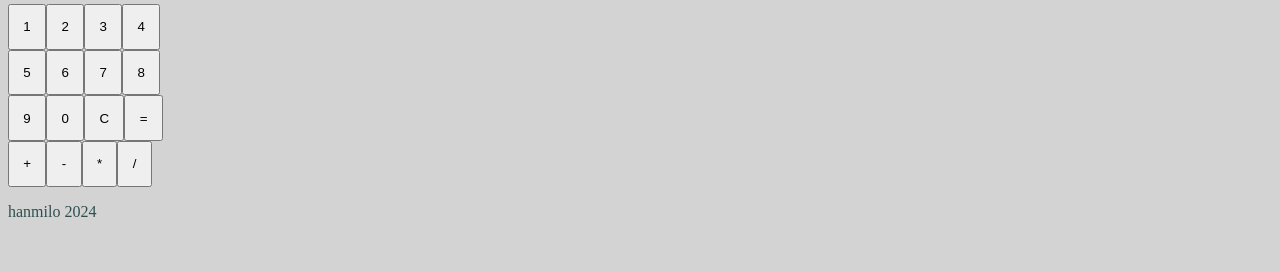
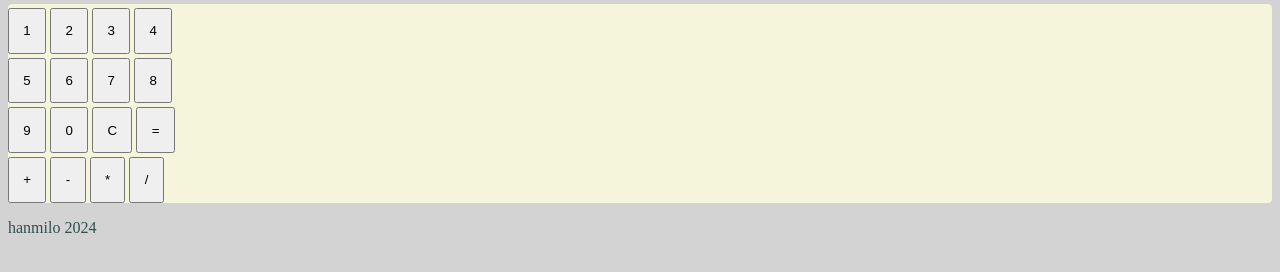
Before and after one commit to hanmilo/calculator, a plain HTML site: page index.html in a window 1280 px wide. Shown: the part 78-350 px from the top of the page. Drawn offline with Linux system fonts and the light colour scheme.

Commit message:
Updated calculator pad UI

```diff
--- a/script.js
+++ b/script.js
@@ -39,6 +39,9 @@ function clearAll() {
 
 // main
 const queryMiddle = document.querySelector(".middle");
+const displayRow1 = document.createElement("div");
+displayRow1.classList = "displayRow-1";
+appendMiddle(displayRow1);
 const padRow1 = document.createElement("div");
 padRow1.classList = "padRow-1";
 appendMiddle(padRow1);
--- a/style.css
+++ b/style.css
@@ -24,6 +24,25 @@ a {
     color: darkslategrey;
 }
 
+.middle{
+    flex-direction: column;
+    display: flex;
+    gap: 0.25em;
+    align-items: start;
+    justify-content: space-between;
+    background-color: beige;
+    border-radius: 4px;
+}
+
+.padRow-1,
+.padRow-2,
+.padRow-3,
+.padRow-4 {
+    display: flex;
+    gap: 0.25em;
+    width: 150px;
+}
+
 .bottom {
     display: flex;
     /* background-color: #1f2937; */
```
